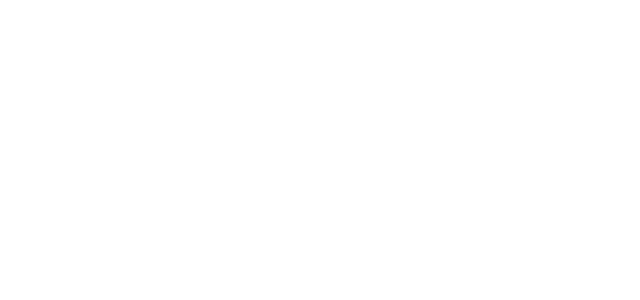
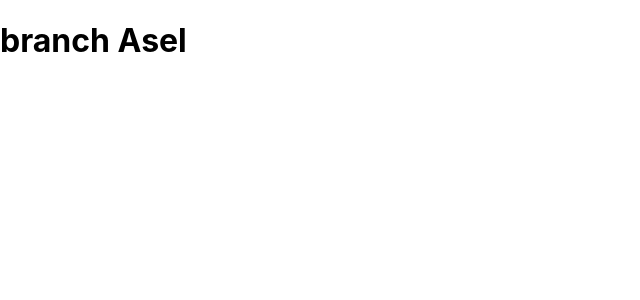
Before and after one commit to asel-moidunova/trello, a React (Create React App) app: page / in a window 1280 px wide. Shown: the top 300 px of the page, without its empty margins (0-640 px from the left). Built offline with nearby package versions, Linux system fonts and the light colour scheme.

Commit message:
added new text in App.js

```diff
--- a/src/App.js
+++ b/src/App.js
@@ -2,7 +2,7 @@
 function App() {
   return (
     <div className="App">
-
+      <h1>branch Asel</h1>
     </div>
   );
 }
```
